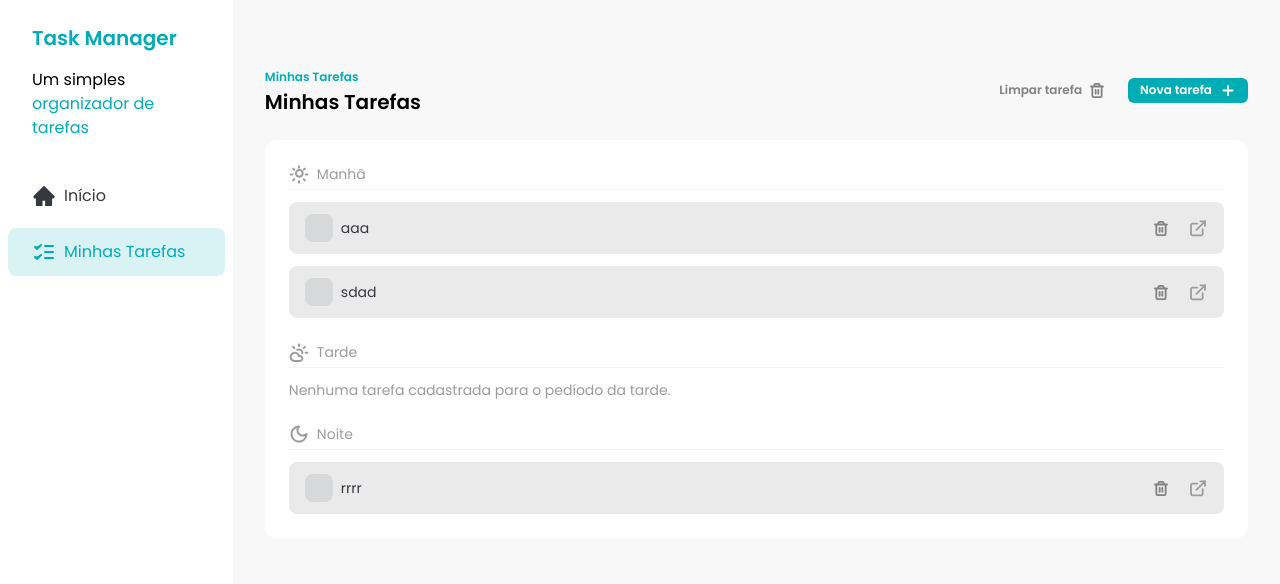
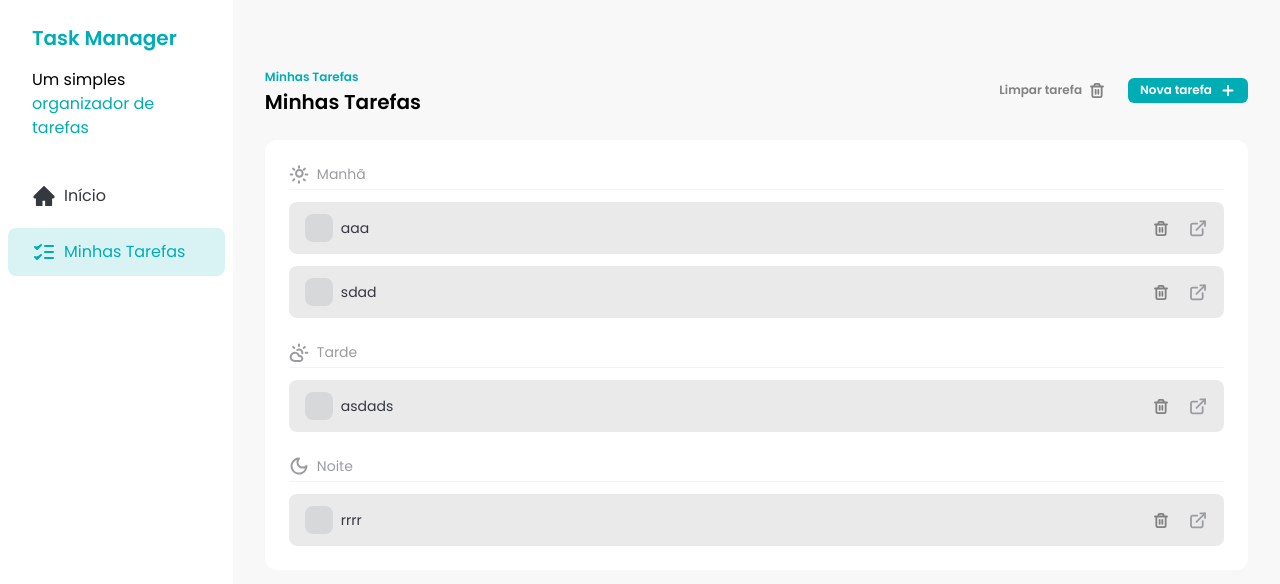
Before and after one commit to IsaacBodenmuller/task-manager-app, a React (Vite) app: page / in a window 1280 px wide. Shown: the top 584 px of the page. Built offline with nearby package versions, Linux system fonts and the light colour scheme; data requests are answered from the project's data file.

Commit message:
feat: add react query to our application

```diff
--- a/db.json
+++ b/db.json
@@ -20,6 +20,13 @@
       "time": "evening",
       "description": "rrrr",
       "status": "not_started"
+    },
+    {
+      "id": "f23b496c-8c4d-4a32-9e23-82776dccc0b1",
+      "title": "asdads",
+      "time": "afternoon",
+      "description": "asdada",
+      "status": "not_started"
     }
   ]
 }
--- a/package.json
+++ b/package.json
@@ -11,6 +11,7 @@
     "prepare": "husky"
   },
   "dependencies": {
+    "@tanstack/react-query": "^5.51.21",
     "json-server": "^1.0.0-beta.1",
     "prop-types": "^15.8.1",
     "react": "^18.2.0",
--- a/src/components/AddTaskDialog.jsx
+++ b/src/components/AddTaskDialog.jsx
@@ -1,10 +1,12 @@
 import "./AddTaskDialog.css"
 
+import { useMutation, useQueryClient } from "@tanstack/react-query"
 import PropTypes from "prop-types"
 import { useRef } from "react"
 import { createPortal } from "react-dom"
 import { useForm } from "react-hook-form"
 import { CSSTransition } from "react-transition-group"
+import { toast } from "sonner"
 import { v4 } from "uuid"
 
 import { LoaderIcon } from "../assets/icons"
@@ -12,12 +14,21 @@ import Button from "./Button"
 import Input from "./Input"
 import TimeSelect from "./TimeSelect"
 
-const AddTaskDialog = ({
-  isOpen,
-  handleClose,
-  onSubmitSuccess,
-  onSubmitError,
-}) => {
+const AddTaskDialog = ({ isOpen, handleClose }) => {
+  const queryClient = useQueryClient()
+  const { mutate } = useMutation({
+    mutationKey: "addTask",
+    mutationFn: async (task) => {
+      const response = await fetch("http://localhost:3000/tasks", {
+        method: "POST",
+        body: JSON.stringify(task),
+      })
+      if (!response.ok) {
+        throw new Error("Erro ao criar tarefa.")
+      }
+      return response.json()
+    },
+  })
   const nodeRef = useRef()
   const {
     register,
@@ -40,19 +51,20 @@ const AddTaskDialog = ({
       description: data.description.trim(),
       status: "not_started",
     }
-    const response = await fetch("http://localhost:3000/tasks", {
-      method: "POST",
-      body: JSON.stringify(task),
+
+    mutate(task, {
+      onSuccess: () => {
+        queryClient.setQueryData("tasks", (currentTasks) => {
+          return [...currentTasks, task]
         })
-    if (!response.ok) {
-      return onSubmitError()
-    }
-    onSubmitSuccess(task)
         handleClose()
         reset({
           title: "",
           time: "morning",
           description: "",
+        })
+      },
+      onError: () => toast.error("Erro ao criar tarefa."),
     })
   }
 
@@ -62,7 +74,6 @@ const AddTaskDialog = ({
       time: "morning",
       description: "",
     })
-
     handleClose()
   }
 
--- a/src/components/TaskItem.jsx
+++ b/src/components/TaskItem.jsx
@@ -1,27 +1,34 @@
+import { useMutation, useQueryClient } from "@tanstack/react-query"
 import PropTypes from "prop-types"
-import { useState } from "react"
 import { Link } from "react-router-dom"
 import { toast } from "sonner"
 
 import { CheckIcon, DetailsIcon, LoaderIcon, TrashIcon } from "../assets/icons"
 import Button from "./Button"
 
-const TaskItem = ({ task, handleCheckboxClick, onDeleteSuccess }) => {
-  const [deleteIsLoading, setDeleteIsLoading] = useState(false)
+const TaskItem = ({ task, handleCheckboxClick }) => {
+  const queryClient = useQueryClient()
+  const { mutate, isPending } = useMutation({
+    mutationKey: ["deleteTask", task.id],
+    mutationFn: async () => {
+      const response = await fetch(`http://localhost:3000/tasks/${task.id}`, {
+        method: "DELETE",
+      })
+      return response.json()
+    },
+  })
 
   const handleDeleteClick = async () => {
-    setDeleteIsLoading(true)
-    const response = await fetch(`http://localhost:3000/tasks/${task.id}`, {
-      method: "DELETE",
+    mutate(undefined, {
+      onSuccess: () => {
+        queryClient.setQueryData("tasks", (currentTasks) => {
+          return currentTasks.filter((oldTask) => oldTask.id !== task.id)
+        })
+      },
+      onError: () => {
+        toast.error("Erro ao deletar tarefa.")
+      },
     })
-    if (!response.ok) {
-      setDeleteIsLoading(false)
-      return toast.error(
-        "Erro ao deletar a tarefa. Por favor, tente novamente."
-      )
-    }
-    onDeleteSuccess(task.id)
-    setDeleteIsLoading(false)
   }
 
   const getStatusClasses = () => {
@@ -59,12 +66,8 @@ const TaskItem = ({ task, handleCheckboxClick, onDeleteSuccess }) => {
       </div>
 
       <div className="flex items-center gap-2">
-        <Button
-          color="ghost"
-          onClick={handleDeleteClick}
-          disabled={deleteIsLoading}
-        >
-          {deleteIsLoading ? (
+        <Button color="ghost" onClick={handleDeleteClick} disabled={isPending}>
+          {isPending ? (
             <LoaderIcon className="animate-spin text-brand-text-gray" />
           ) : (
             <TrashIcon className="brand-danger-500" />
--- a/src/components/Tasks.jsx
+++ b/src/components/Tasks.jsx
@@ -1,4 +1,5 @@
-import { useEffect, useState } from "react"
+import { useQuery, useQueryClient } from "@tanstack/react-query"
+import { useState } from "react"
 import { toast } from "sonner"
 
 import {
@@ -14,33 +15,22 @@ import TaskItem from "./TaskItem"
 import TasksSeparator from "./TasksSeparator"
 
 export function Tasks() {
-  const [tasks, setTasks] = useState([])
-  const [addTaskDialogIsOpen, setAddTaskDialogIsOpen] = useState(false)
-
-  useEffect(() => {
-    const fetchTasks = async () => {
+  const queryClient = useQueryClient()
+  const { data: tasks } = useQuery({
+    queryKey: "tasks",
+    queryFn: async () => {
       const response = await fetch("http://localhost:3000/tasks", {
         method: "GET",
       })
       const tasks = await response.json()
-      setTasks(tasks)
-    }
-    fetchTasks()
-  }, [])
+      return tasks
+    },
+  })
+  const [addTaskDialogIsOpen, setAddTaskDialogIsOpen] = useState(false)
 
-  const morningTasks = tasks.filter((task) => task.time === "morning")
-  const afternoonTasks = tasks.filter((task) => task.time === "afternoon")
-  const eveningTasks = tasks.filter((task) => task.time === "evening")
-
-  const onDeleteTaskSuccess = async (taskId) => {
-    const newTasks = tasks.filter((task) => task.id !== taskId)
-    setTasks(newTasks)
-    toast.success("Tarefa removida com sucesso!")
-  }
-
-  const onTaskSubmitError = () => {
-    toast.error("Erro ao adicionar a tarefa. Por favor, tente novamente.")
-  }
+  const morningTasks = tasks?.filter((task) => task.time === "morning")
+  const afternoonTasks = tasks?.filter((task) => task.time === "afternoon")
+  const eveningTasks = tasks?.filter((task) => task.time === "evening")
 
   const handleTaskCheckboxClick = (taskId) => {
     let newTasks = tasks.map((task) => {
@@ -59,11 +49,7 @@ export function Tasks() {
       }
       return task
     })
-    setTasks(newTasks)
-  }
-  const onTaskSubmitSuccess = (task) => {
-    setTasks([...tasks, task])
-    toast.success("Tarefa adicionada com sucesso!")
+    queryClient.setQueryData("tasks", newTasks)
   }
 
   return (
@@ -89,8 +75,6 @@ export function Tasks() {
           <AddTaskDialog
             isOpen={addTaskDialogIsOpen}
             handleClose={() => setAddTaskDialogIsOpen(false)}
-            onSubmitSuccess={onTaskSubmitSuccess}
-            onSubmitError={onTaskSubmitError}
           />
         </div>
       </div>
@@ -98,51 +82,48 @@ export function Tasks() {
       <div className="rounded-xl bg-white p-6">
         <div className="space-y-3">
           <TasksSeparator title="Manhã" icon={<SunIcon />} />
-          {morningTasks.length === 0 && (
+          {morningTasks?.length === 0 && (
             <p className="text-sm text-brand-text-gray">
               Nenhuma tarefa cadastrada para o pedíodo da manhã.
             </p>
           )}
-          {morningTasks.map((task) => (
+          {morningTasks?.map((task) => (
             <TaskItem
               key={task.id}
               task={task}
               handleCheckboxClick={handleTaskCheckboxClick}
-              onDeleteSuccess={onDeleteTaskSuccess}
             />
           ))}
         </div>
 
         <div className="my-6 space-y-3">
           <TasksSeparator title="Tarde" icon={<CloudSunIcon />} />
-          {afternoonTasks.length === 0 && (
+          {afternoonTasks?.length === 0 && (
             <p className="text-sm text-brand-text-gray">
               Nenhuma tarefa cadastrada para o pedíodo da tarde.
             </p>
           )}
-          {afternoonTasks.map((task) => (
+          {afternoonTasks?.map((task) => (
             <TaskItem
               key={task.id}
               task={task}
               handleCheckboxClick={handleTaskCheckboxClick}
-              onDeleteSuccess={onDeleteTaskSuccess}
             />
           ))}
         </div>
 
         <div className="space-y-3">
           <TasksSeparator title="Noite" icon={<MoonIcon />} />
-          {eveningTasks.length === 0 && (
+          {eveningTasks?.length === 0 && (
             <p className="text-sm text-brand-text-gray">
               Nenhuma tarefa cadastrada para o pedíodo da noite.
             </p>
           )}
-          {eveningTasks.map((task) => (
+          {eveningTasks?.map((task) => (
             <TaskItem
               key={task.id}
               task={task}
               handleCheckboxClick={handleTaskCheckboxClick}
-              onDeleteSuccess={onDeleteTaskSuccess}
             />
           ))}
         </div>
--- a/src/main.jsx
+++ b/src/main.jsx
@@ -1,12 +1,15 @@
 import "./index.css"
 
+import { QueryClient, QueryClientProvider } from "@tanstack/react-query"
 import React from "react"
 import ReactDOM from "react-dom/client"
 import { createBrowserRouter, RouterProvider } from "react-router-dom"
 import { Toaster } from "sonner"
 
 import App from "./App.jsx"
-import TaskDetails from "./pages/task-details.jsx"
+import TaskDetails from "./pages/TaskDetails.jsx"
+
+const queryClient = new QueryClient()
 
 const router = createBrowserRouter([
   {
@@ -20,6 +23,7 @@ const router = createBrowserRouter([
 ])
 ReactDOM.createRoot(document.getElementById("root")).render(
   <React.StrictMode>
+    <QueryClientProvider client={queryClient}>
       <Toaster
         toastOptions={{
           style: {
@@ -28,5 +32,6 @@ ReactDOM.createRoot(document.getElementById("root")).render(
         }}
       />
       <RouterProvider router={router} />
+    </QueryClientProvider>
   </React.StrictMode>
 )
```
Also changed, not shown: src/pages/TaskDetails.jsx (renamed from src/pages/task-details.jsx), 1 other file (tests, documents, lock files or other folders). Lines whose indentation alone changed are shown as unchanged.
